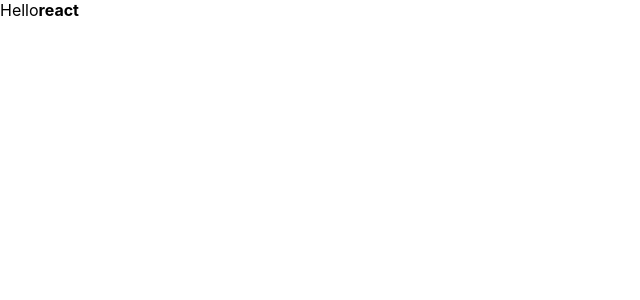
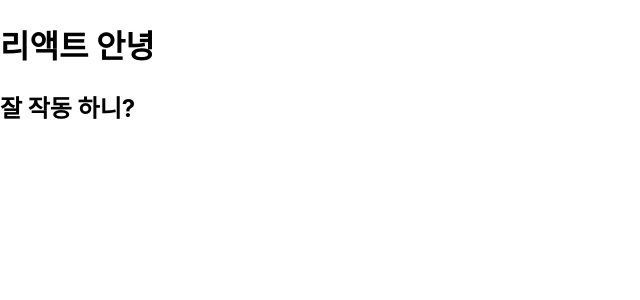
Before and after one commit to ImJaeYeeon/react_Study, a React (Create React App) app: page / in a window 1280 px wide. Shown: the top 300 px of the page, without its empty margins (0-640 px from the left). Built offline with nearby package versions, Linux system fonts and the light colour scheme.

Commit message:
감싸인 요소1

```diff
--- a/src/App.js
+++ b/src/App.js
@@ -2,13 +2,20 @@ import logo from './logo.svg';
 import './App.css';
 import React from 'react';
 
-function App() {
+//function App() {
   // return (
   //   <div>
   //     Hello <b>react</b>
   //   </div>
   // );
-  return React.createElement("div",null,"Hello",React.createElement("b",null,"react"));
-}
+  // return React.createElement("div",null,"Hello",React.createElement("b",null,"react"));
+  function App(){
+    return(
+    <div>{/*div로 감싸야 실행됨*/}
+      <h1>리액트 안녕</h1>
+      <h2>잘 작동 하니?</h2>
+    </div>
+    );
+  }
 
 export default App;
```
